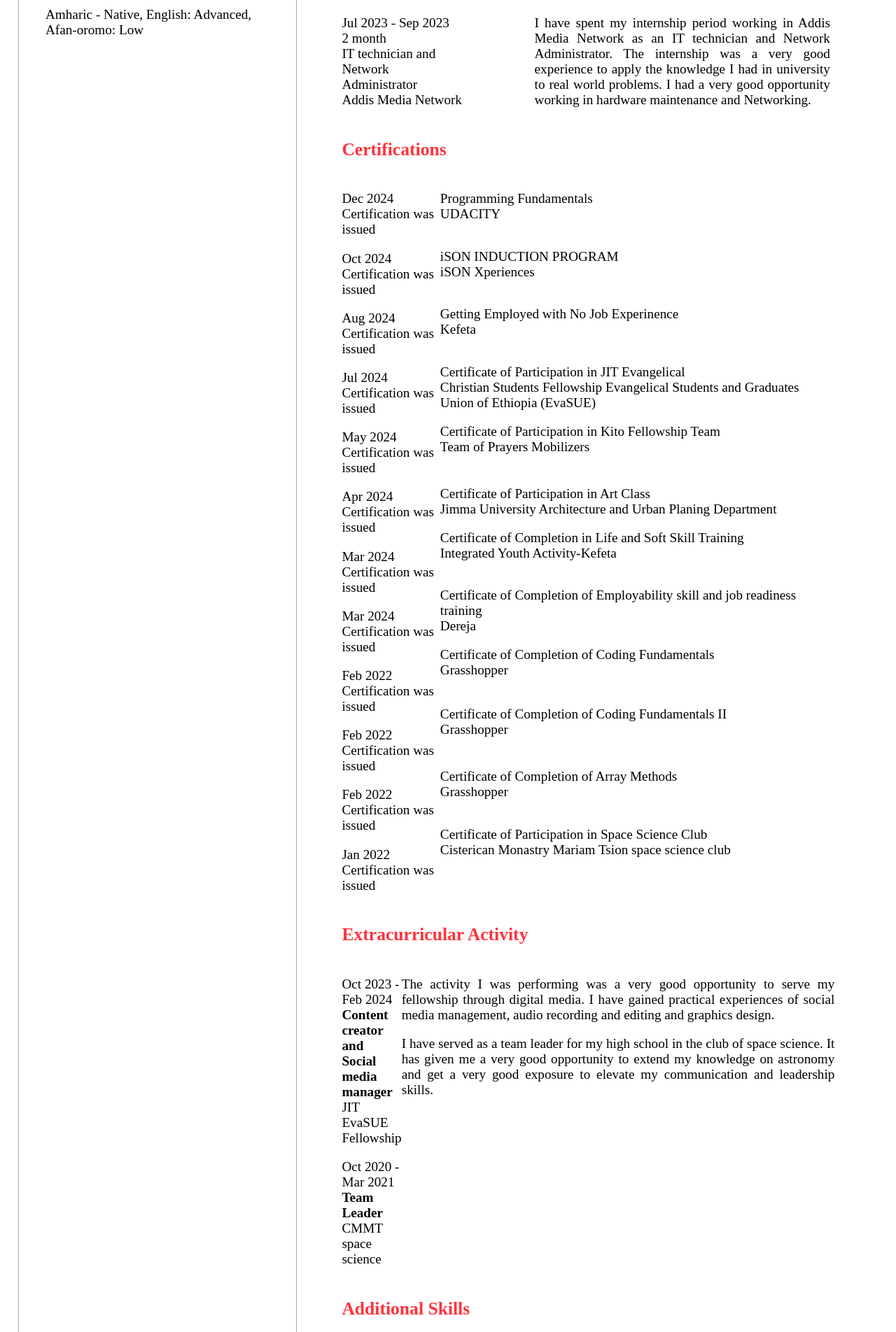
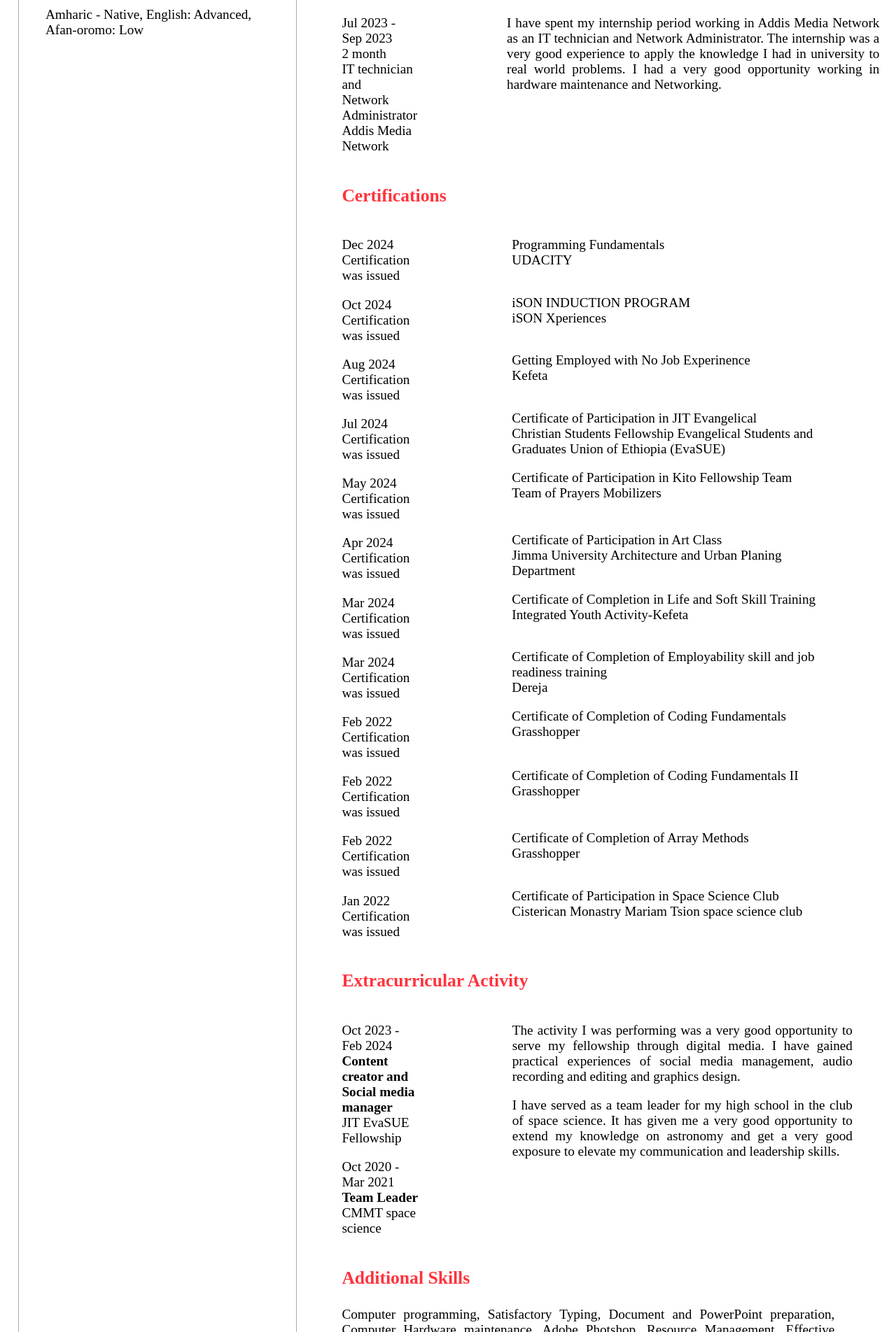
Before and after one commit to Kira-Legacy/CV, a plain HTML site: page index.html in a window 1280 px wide. Shown: the part 896-2800 px from the top of the page at 70% size. Drawn offline with Linux system fonts and the light colour scheme.

Commit message:
Update Style.css

```diff
--- a/Style.css
+++ b/Style.css
@@ -61,8 +61,13 @@ body {
     font-size: 2vw;
 }
 
+.divcontent{
+    width: 100%;
+}
+
 .educontainer{
     display: flex;
+    width: 100%;
 }
 
 .educontainer .eduleft{
@@ -86,13 +91,11 @@ body {
     font-size: 1.5vw;
 }
 
-.workcontainer .workleft{
-    width: 30%;
-}
+
 
 .workcontainer .workright{
-    margin-left: 3.5vw;
-   width: 55%;
+   margin-left: 10vw;
+
 
 }
 
@@ -105,13 +108,23 @@ body {
     font-size: 1.5vw;
 }
 
+.certcontainer .certright{
+    margin-left: 10vw;
+}
+
 .extracontainer{
     margin-left: 5vw;
     display: flex;
+    width: 95%;
 }
-
+.extracontainer .extraleft{
+    width: 60%;
+}
 .extracontainer p{
     font-size: 1.5vw;
+}
+.extracontainer .extraright{
+    margin-left: 10vw;
 }
 
 .additional{
```
